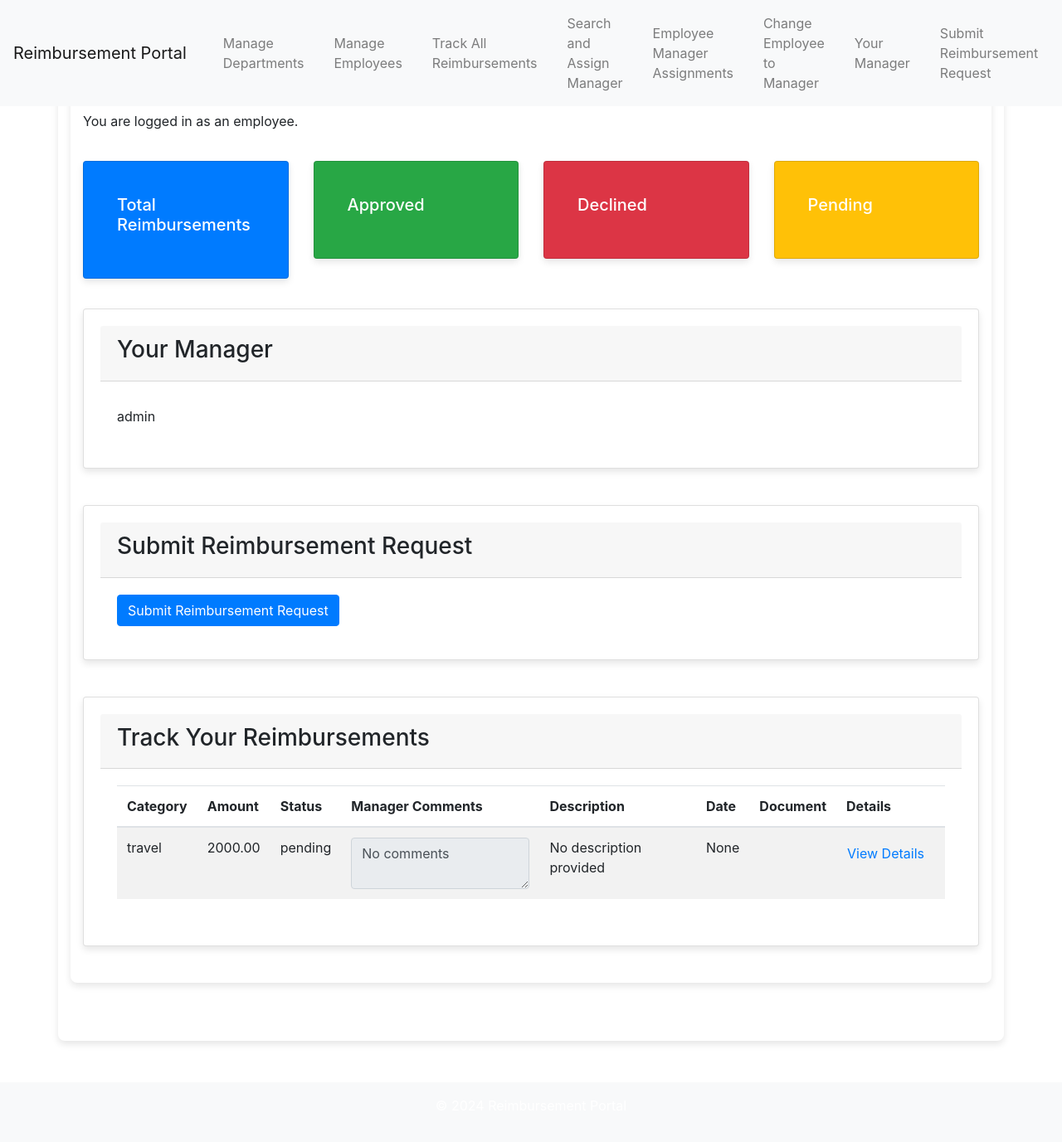
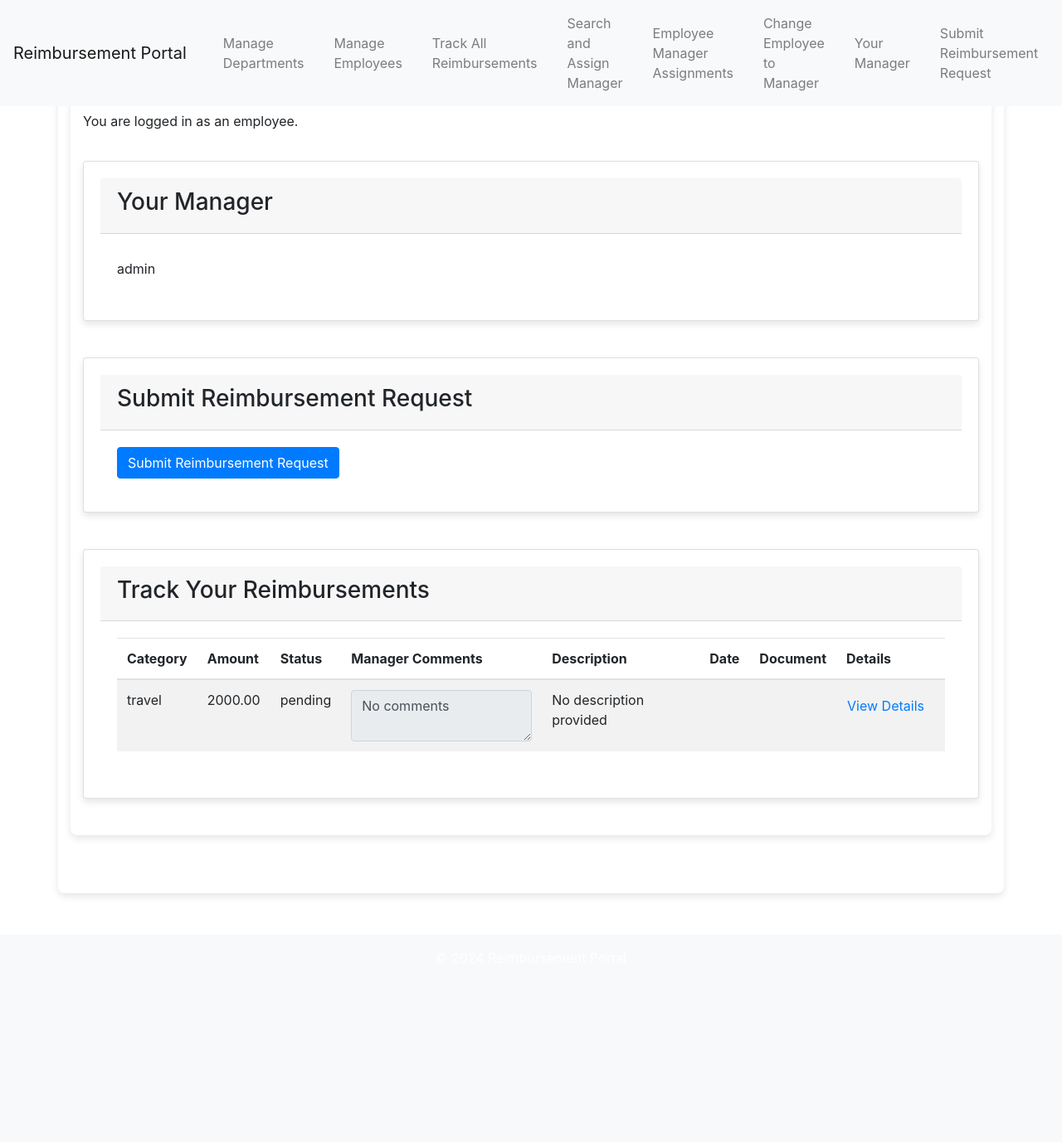
Before and after one commit to sajalnema/Reimbursement_Portal, a Django app: page /accounts/employee_home/ in a window 1280 px wide. Shown: the whole page at 83% size. After the commit the page ends 1079 px from the top, so only its background shows below. Run offline with Django 5.2, Linux system fonts and the light colour scheme; a user stored in the database is signed in; data comes from the database, SQL or seed files in the repository; some libraries are stand-ins or nearby versions.

Commit message:
employee home updated

```diff
--- a/templates/accounts/employee_home.html
+++ b/templates/accounts/employee_home.html
@@ -8,41 +8,6 @@
         <div class="col-12">
             <h2>Welcome, {{ user.username }}!</h2>
             <p>You are logged in as an employee.</p>
-        </div>
-    </div>
-
-    <div class="row">
-        <div class="col-md-3">
-            <div class="card text-white bg-primary mb-3">
-                <div class="card-body">
-                    <h5 class="card-title">Total Reimbursements</h5>
-                    <p class="card-text">{{ total_reimbursements }}</p>
-                </div>
-            </div>
-        </div>
-        <div class="col-md-3">
-            <div class="card text-white bg-success mb-3">
-                <div class="card-body">
-                    <h5 class="card-title">Approved</h5>
-                    <p class="card-text">{{ approved_reimbursements }}</p>
-                </div>
-            </div>
-        </div>
-        <div class="col-md-3">
-            <div class="card text-white bg-danger mb-3">
-                <div class="card-body">
-                    <h5 class="card-title">Declined</h5>
-                    <p class="card-text">{{ declined_reimbursements }}</p>
-                </div>
-            </div>
-        </div>
-        <div class="col-md-3">
-            <div class="card text-white bg-warning mb-3">
-                <div class="card-body">
-                    <h5 class="card-title">Pending</h5>
-                    <p class="card-text">{{ pending_reimbursements }}</p>
-                </div>
-            </div>
         </div>
     </div>
 
@@ -105,7 +70,7 @@
                                         <td>{{ reimbursement.status }}</td>
                                         <td><textarea class="form-control" readonly>{{ reimbursement.manager_comments|default:"No comments" }}</textarea></td>
                                         <td>{{ reimbursement.description|default:"No description" }}</td>
-                                        <td>{{ reimbursement.date }}</td>
+                                        <td>{{ reimbursement.date|date:"F j, Y" }}</td>
                                         <td>{% if reimbursement.document %}<a href="{{ reimbursement.document.url }}" class="btn btn-link">View Document</a>{% endif %}</td>
                                         <td><a href="{% url 'reimbursements:detail' reimbursement.pk %}" class="btn btn-link">View Details</a></td>
                                     </tr>
```
